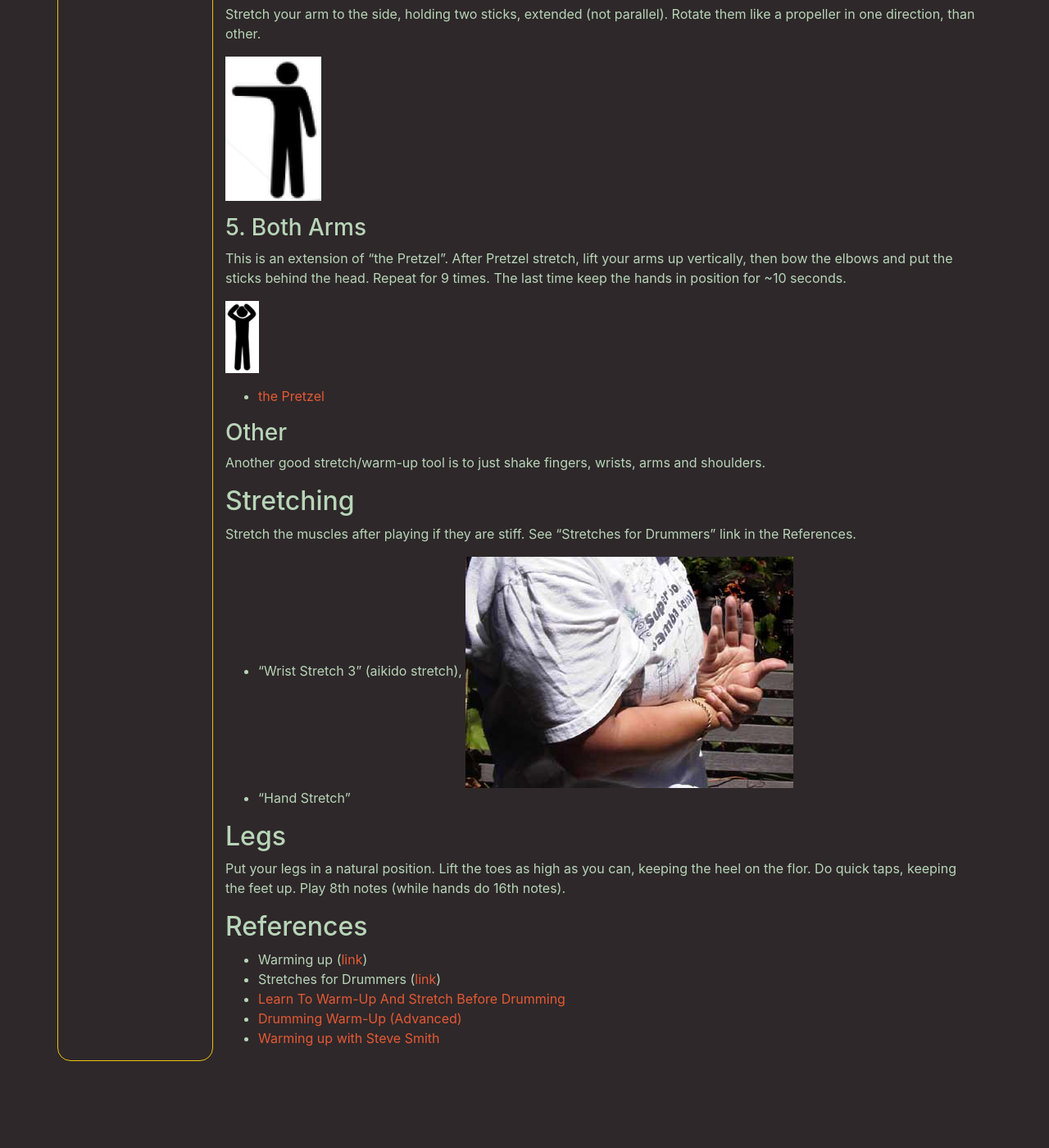
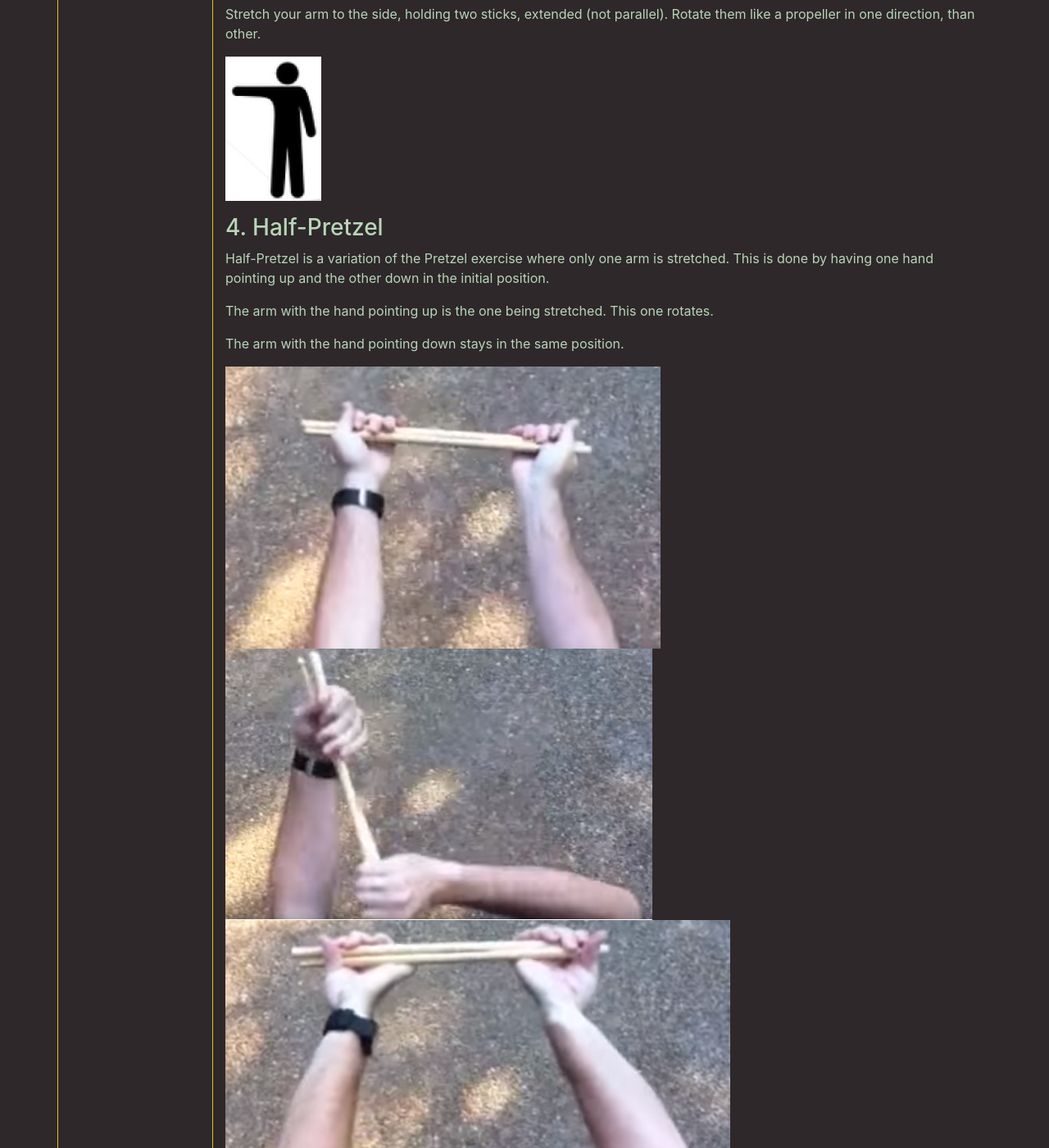
Before and after one commit to MisterY/music-site, a Jekyll site: the page built from drums/warmup.md, in a window 1280 px wide and 1400 px high, scrolled down 1169 px. Shown: the whole window at 82% size. Built offline with Jekyll 4.4.1, drawn with Linux system fonts in a browser that asks for light colours; nearby versions of some CDN libraries; our own code applies the rules of GitHub Pages for plain Markdown files; before the commit the page ends 2463 px from its top, so only the background shows below that; some of the changed text lies outside the part shown.

Commit message:
half-pretzel

```diff
--- a/drums/warmup.md
+++ b/drums/warmup.md
@@ -9,8 +9,8 @@ In a warm-up, focus on the motion. Make it fluid and let it feel good. Do not ho
 1. Jojo Mayer hand-clapping (3 min.)
 2. "Wrist stretch 1" (1 min.)
 3. Propeller (1 min.), Arm Stretch
-4. Stretch one arm (10 times)
-5. Stretch both arms (10 times)
+4. Half-Pretzel, stretch one arm (10 times)
+5. Extended Pretzel, stretch both arms (10 times)
 
 ### 1. Jojo Mayer Hand Clap
 
@@ -32,7 +32,17 @@ Stretch your arm to the side, holding two sticks, extended (not parallel). Rotat
 
 <img class="pull-right" src="/img/propeller.png" />
 
-### 5. Both Arms
+### 4. Half-Pretzel
+
+Half-Pretzel is a variation of the Pretzel exercise where only one arm is stretched. This is done by having one hand pointing up and the other down in the initial position.
+
+The arm with the hand pointing up is the one being stretched. This one rotates.
+
+The arm with the hand pointing down stays in the same position.
+
+<img src="/img/pretzel-1.png" /> <img src="/img/pretzel-2.png" /> <img src="/img/pretzel-3.png" />
+
+### 5. Extended Pretzel
 
 This is an extension of “the Pretzel”. After Pretzel stretch, lift your arms up vertically, then bow the elbows and put the sticks behind the head. Repeat for 9 times. The last time keep the hands in position for ~10 seconds.
 
```
Also changed, not shown: other parts of drums/warmup.md (+1 -0 lines), drums/practice.md (+1 -0 lines), img/pretzel-1.png (added), img/pretzel-2.png (added), img/pretzel-3.png (added).
